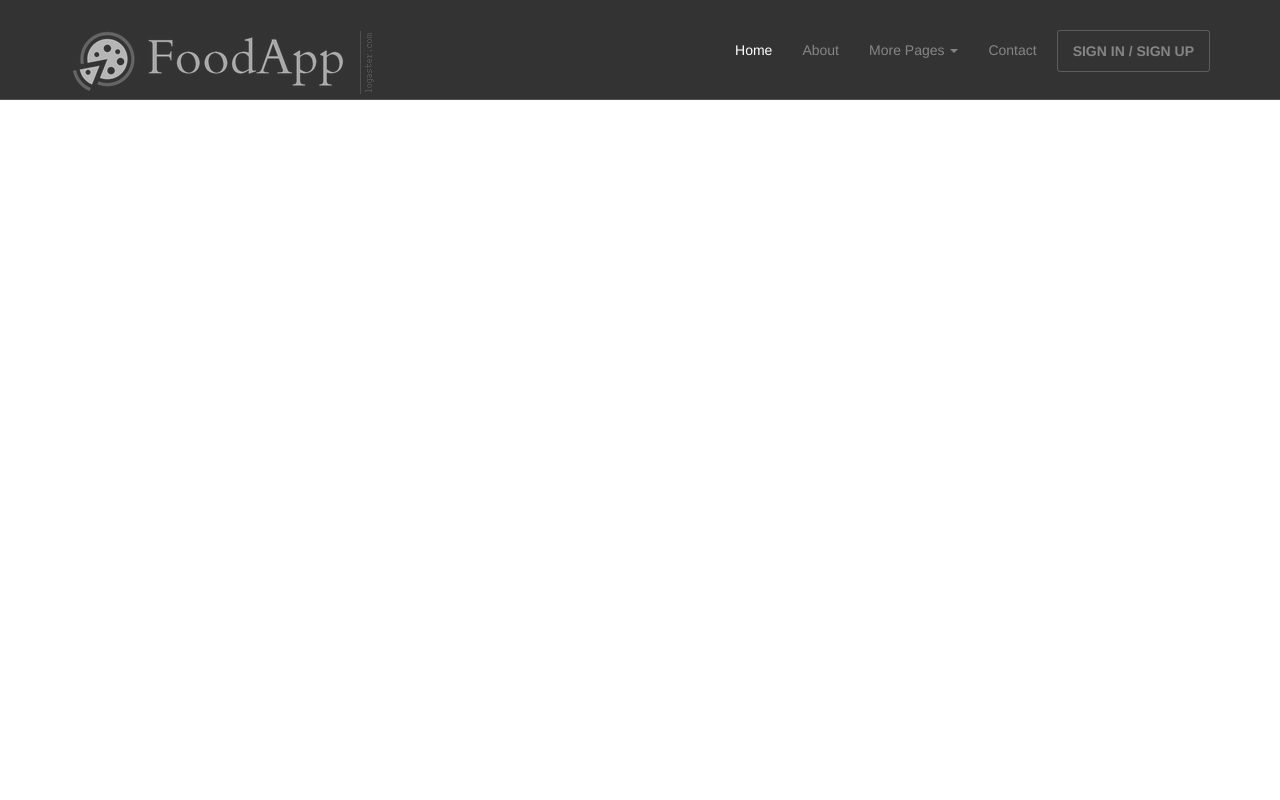
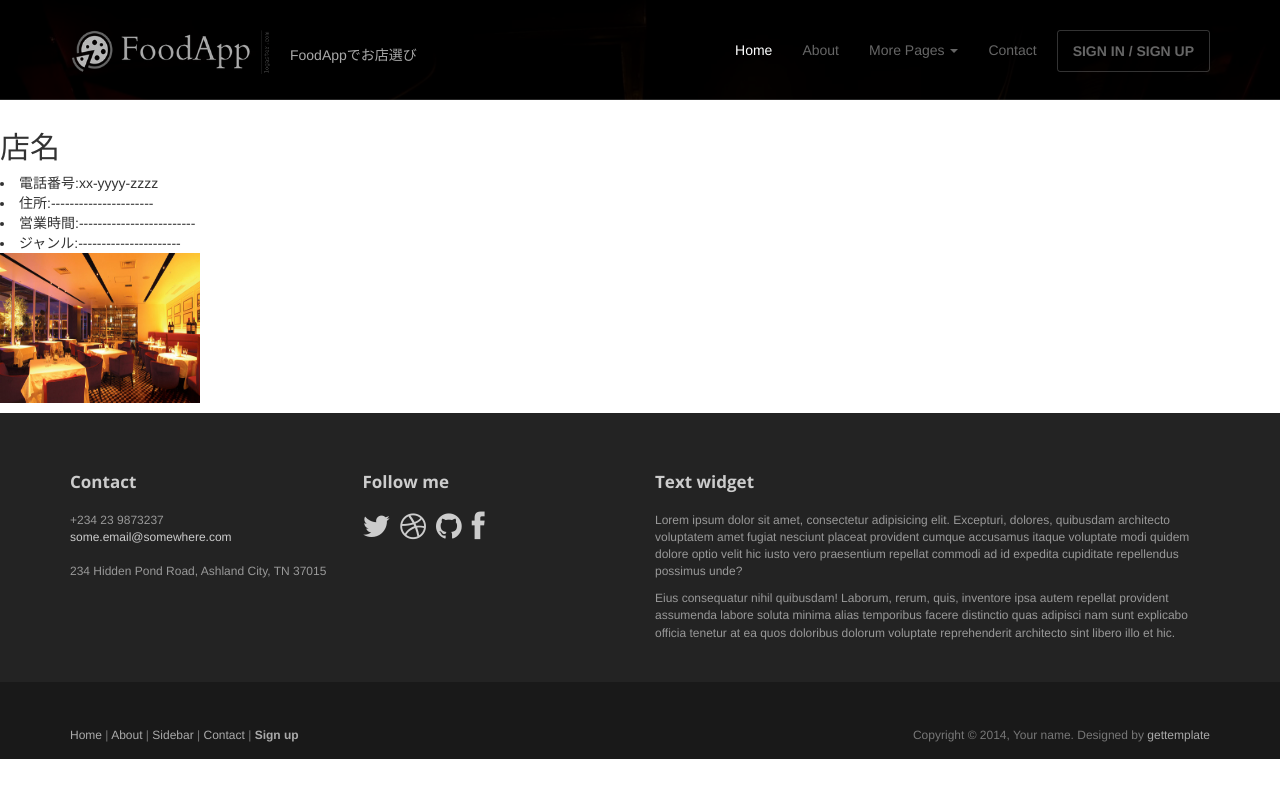
Before and after one commit to shunyamm/kisopromuraoka, a Flask app: page /shop in a window 1280 px wide. Run offline with Flask 2, Linux system fonts and the light colour scheme; parts of the project's set-up code (start-up, migrations or seed data) failed here and were passed over; some libraries are stand-ins or nearby versions.

Commit message:
change some files

```diff
--- a/webApp/static/css/main.css
+++ b/webApp/static/css/main.css
@@ -17,11 +17,15 @@
 }
 
 /* muraoka*/
+/*top-page*/
 .row{margin-top:30px; }
 .searchwindow{border-radius:5px; width:200px; height:30px; }
 .subbtn{color:white; background-color:rgba(0,0,0,0.5);border-radius:5px; width:80px; height:30px; border-color: white; border-style: solid;}
 .row h2{text-align: center;}
 .navbar-info{color:#a9a9a9; margin-left:20px;margin-top:20px;position:absolute;}
+
+/*shop*/
+
 
 
 /* Autohide navbar */
--- a/webApp/templates/about.html
+++ b/webApp/templates/about.html
@@ -32,7 +32,8 @@
 			<div class="navbar-header">
 				<!-- Button for smallest screens -->
 				<button type="button" class="navbar-toggle" data-toggle="collapse" data-target=".navbar-collapse"><span class="icon-bar"></span> <span class="icon-bar"></span> <span class="icon-bar"></span> </button>
-				<a class="navbar-brand" href="/"><img src="static/images/logo.png" alt="Progressus HTML5 template"></a>
+				<a class="navbar-brand" href="/"><img src="static/images/logo.png"width="200px" height="45px" alt="Progressus HTML5 template"></a>
+				<nobr class="navbar-info">FoodAppでお店選び</nobr>
 			</div>
 			<div class="navbar-collapse collapse">
 				<ul class="nav navbar-nav pull-right">
--- a/webApp/templates/contact.html
+++ b/webApp/templates/contact.html
@@ -32,7 +32,8 @@
 			<div class="navbar-header">
 				<!-- Button for smallest screens -->
 				<button type="button" class="navbar-toggle" data-toggle="collapse" data-target=".navbar-collapse"><span class="icon-bar"></span> <span class="icon-bar"></span> <span class="icon-bar"></span> </button>
-				<a class="navbar-brand" href="/"><img src="static/images/logo.png" alt="Progressus HTML5 template"></a>
+				<a class="navbar-brand" href="/"><img src="static/images/logo.png"width="200px" height="45px" alt="Progressus HTML5 template"></a>
+				<nobr class="navbar-info">FoodAppでお店選び</nobr>
 			</div>
 			<div class="navbar-collapse collapse">
 				<ul class="nav navbar-nav pull-right">
--- a/webApp/templates/result.html
+++ b/webApp/templates/result.html
@@ -31,7 +31,8 @@
 			<div class="navbar-header">
 				<!-- Button for smallest screens -->
 				<button type="button" class="navbar-toggle" data-toggle="collapse" data-target=".navbar-collapse"><span class="icon-bar"></span> <span class="icon-bar"></span> <span class="icon-bar"></span> </button>
-				<a class="navbar-brand" href="/"><img src="static/images/logo.png" alt="Progressus HTML5 template"></a>
+				<a class="navbar-brand" href="/"><img src="static/images/logo.png" width="200px" height="45px"alt="Progressus HTML5 template"></a>
+				<nobr class="navbar-info">FoodAppでお店選び</nobr>
 			</div>
 			<div class="navbar-collapse collapse">
 				<ul class="nav navbar-nav pull-right">
--- a/webApp/templates/shop.html
+++ b/webApp/templates/shop.html
@@ -31,7 +31,8 @@
 			<div class="navbar-header">
 				<!-- Button for smallest screens -->
 				<button type="button" class="navbar-toggle" data-toggle="collapse" data-target=".navbar-collapse"><span class="icon-bar"></span> <span class="icon-bar"></span> <span class="icon-bar"></span> </button>
-				<a class="navbar-brand" href="/"><img src="static/images/logo.png" alt="Progressus HTML5 template"></a>
+				<a class="navbar-brand" href="/"><img src="static/images/logo.png"width="200px" height="45px" alt="Progressus HTML5 template"></a>
+				<nobr class="navbar-info">FoodAppでお店選び</nobr>
 			</div>
 			<div class="navbar-collapse collapse">
 				<ul class="nav navbar-nav pull-right">
@@ -52,15 +53,113 @@
 	</div>
 	<!-- /.navbar -->
 
+	<header id="head" class="secondary"></header>
+
   <div class="shopinfo">
+		<div class="shop-box">
+			<div class="shop-text">
+				<h2>店名</h2>
+				<li>電話番号:xx-yyyy-zzzz</li>
+				<li>住所:----------------------</li>
+				<li>営業時間:-------------------------</li>
+				<li>ジャンル:----------------------</li>
+			</div>
+			<div class="shop-image">
+				<img src="static/images/rest.jpg" width="200px" height="150px">
+			</div>
+		</div>
   </div>
   <div class="eva">
   </div>
   <div class="reviews">
-    <div class="tblogreviews"></div>
-    <div class="gnavireviews"></div>
-    <div class="rettyreviews"></div>
+    <div class="tblog-reviews"></div>
+    <div class="gnavi-reviews"></div>
+    <div class="retty-reviews"></div>
   </div>
+
+	<footer id="footer" class="top-space">
+
+		<div class="footer1">
+			<div class="container">
+				<div class="row">
+
+					<div class="col-md-3 widget">
+						<h3 class="widget-title">Contact</h3>
+						<div class="widget-body">
+							<p>+234 23 9873237<br>
+								<a href="mailto:#">some.email@somewhere.com</a><br>
+								<br>
+								234 Hidden Pond Road, Ashland City, TN 37015
+							</p>
+						</div>
+					</div>
+
+					<div class="col-md-3 widget">
+						<h3 class="widget-title">Follow me</h3>
+						<div class="widget-body">
+							<p class="follow-me-icons">
+								<a href=""><i class="fa fa-twitter fa-2"></i></a>
+								<a href=""><i class="fa fa-dribbble fa-2"></i></a>
+								<a href=""><i class="fa fa-github fa-2"></i></a>
+								<a href=""><i class="fa fa-facebook fa-2"></i></a>
+							</p>
+						</div>
+					</div>
+
+					<div class="col-md-6 widget">
+						<h3 class="widget-title">Text widget</h3>
+						<div class="widget-body">
+							<p>Lorem ipsum dolor sit amet, consectetur adipisicing elit. Excepturi, dolores, quibusdam architecto voluptatem amet fugiat nesciunt placeat provident cumque accusamus itaque voluptate modi quidem dolore optio velit hic iusto vero praesentium repellat commodi ad id expedita cupiditate repellendus possimus unde?</p>
+							<p>Eius consequatur nihil quibusdam! Laborum, rerum, quis, inventore ipsa autem repellat provident assumenda labore soluta minima alias temporibus facere distinctio quas adipisci nam sunt explicabo officia tenetur at ea quos doloribus dolorum voluptate reprehenderit architecto sint libero illo et hic.</p>
+						</div>
+					</div>
+
+				</div> <!-- /row of widgets -->
+			</div>
+		</div>
+
+		<div class="footer2">
+			<div class="container">
+				<div class="row">
+
+					<div class="col-md-6 widget">
+						<div class="widget-body">
+							<p class="simplenav">
+								<a href="#">Home</a> |
+								<a href="/about">About</a> |
+								<a href="sidebar-right">Sidebar</a> |
+								<a href="contact">Contact</a> |
+								<b><a href="signup">Sign up</a></b>
+							</p>
+						</div>
+					</div>
+
+					<div class="col-md-6 widget">
+						<div class="widget-body">
+							<p class="text-right">
+								Copyright &copy; 2014, Your name. Designed by <a href="http://gettemplate.com/" rel="designer">gettemplate</a>
+							</p>
+						</div>
+					</div>
+
+				</div> <!-- /row of widgets -->
+			</div>
+		</div>
+
+	</footer>
+
+
+
+
+
+	<!-- JavaScript libs are placed at the end of the document so the pages load faster -->
+	<script src="http://ajax.googleapis.com/ajax/libs/jquery/1.10.2/jquery.min.js"></script>
+	<script src="http://netdna.bootstrapcdn.com/bootstrap/3.0.0/js/bootstrap.min.js"></script>
+	<script src="static/js/headroom.min.js"></script>
+	<script src="static/js/jQuery.headroom.min.js"></script>
+	<script src="static/js/template.js"></script>
+
 
 
 </body>
+</html>
--- a/webApp/templates/sidebar-left.html
+++ b/webApp/templates/sidebar-left.html
@@ -32,7 +32,8 @@
 			<div class="navbar-header">
 				<!-- Button for smallest screens -->
 				<button type="button" class="navbar-toggle" data-toggle="collapse" data-target=".navbar-collapse"><span class="icon-bar"></span> <span class="icon-bar"></span> <span class="icon-bar"></span> </button>
-				<a class="navbar-brand" href="/"><img src="static/images/logo.png" alt="Progressus HTML5 template"></a>
+				<a class="navbar-brand" href="/"><img src="static/images/logo.png"width="200px" height="45px" alt="Progressus HTML5 template"></a>
+				<nobr class="navbar-info">FoodAppでお店選び</nobr>
 			</div>
 			<div class="navbar-collapse collapse">
 				<ul class="nav navbar-nav pull-right">
--- a/webApp/templates/sidebar-right.html
+++ b/webApp/templates/sidebar-right.html
@@ -32,7 +32,8 @@
 			<div class="navbar-header">
 				<!-- Button for smallest screens -->
 				<button type="button" class="navbar-toggle" data-toggle="collapse" data-target=".navbar-collapse"><span class="icon-bar"></span> <span class="icon-bar"></span> <span class="icon-bar"></span> </button>
-				<a class="navbar-brand" href="/"><img src="static/images/logo.png" alt="Progressus HTML5 template"></a>
+				<a class="navbar-brand" href="/"><img src="static/images/logo.png" width="200px" height="45px"alt="Progressus HTML5 template"></a>
+				<nobr class="navbar-info">FoodAppでお店選び</nobr>
 			</div>
 			<div class="navbar-collapse collapse">
 				<ul class="nav navbar-nav pull-right">
--- a/webApp/templates/signin.html
+++ b/webApp/templates/signin.html
@@ -32,7 +32,8 @@
 			<div class="navbar-header">
 				<!-- Button for smallest screens -->
 				<button type="button" class="navbar-toggle" data-toggle="collapse" data-target=".navbar-collapse"><span class="icon-bar"></span> <span class="icon-bar"></span> <span class="icon-bar"></span> </button>
-				<a class="navbar-brand" href="/"><img src="static/images/logo.png" alt="Progressus HTML5 template"></a>
+				<a class="navbar-brand" href="/"><img src="static/images/logo.png"width="200px" height="45px" alt="Progressus HTML5 template"></a>
+				<nobr class="navbar-info">FoodAppでお店選び</nobr>
 			</div>
 			<div class="navbar-collapse collapse">
 				<ul class="nav navbar-nav pull-right">
--- a/webApp/templates/signup.html
+++ b/webApp/templates/signup.html
@@ -32,7 +32,8 @@
 			<div class="navbar-header">
 				<!-- Button for smallest screens -->
 				<button type="button" class="navbar-toggle" data-toggle="collapse" data-target=".navbar-collapse"><span class="icon-bar"></span> <span class="icon-bar"></span> <span class="icon-bar"></span> </button>
-				<a class="navbar-brand" href="/"><img src="static/images/logo.png" alt="Progressus HTML5 template"></a>
+				<a class="navbar-brand" href="/"><img src="static/images/logo.png"width="200px" height="45px" alt="Progressus HTML5 template"></a>
+				<nobr class="navbar-info">FoodAppでお店選び</nobr>
 			</div>
 			<div class="navbar-collapse collapse">
 				<ul class="nav navbar-nav pull-right">
```
Also changed, not shown: webApp/static/images/rest.jpg (added).
